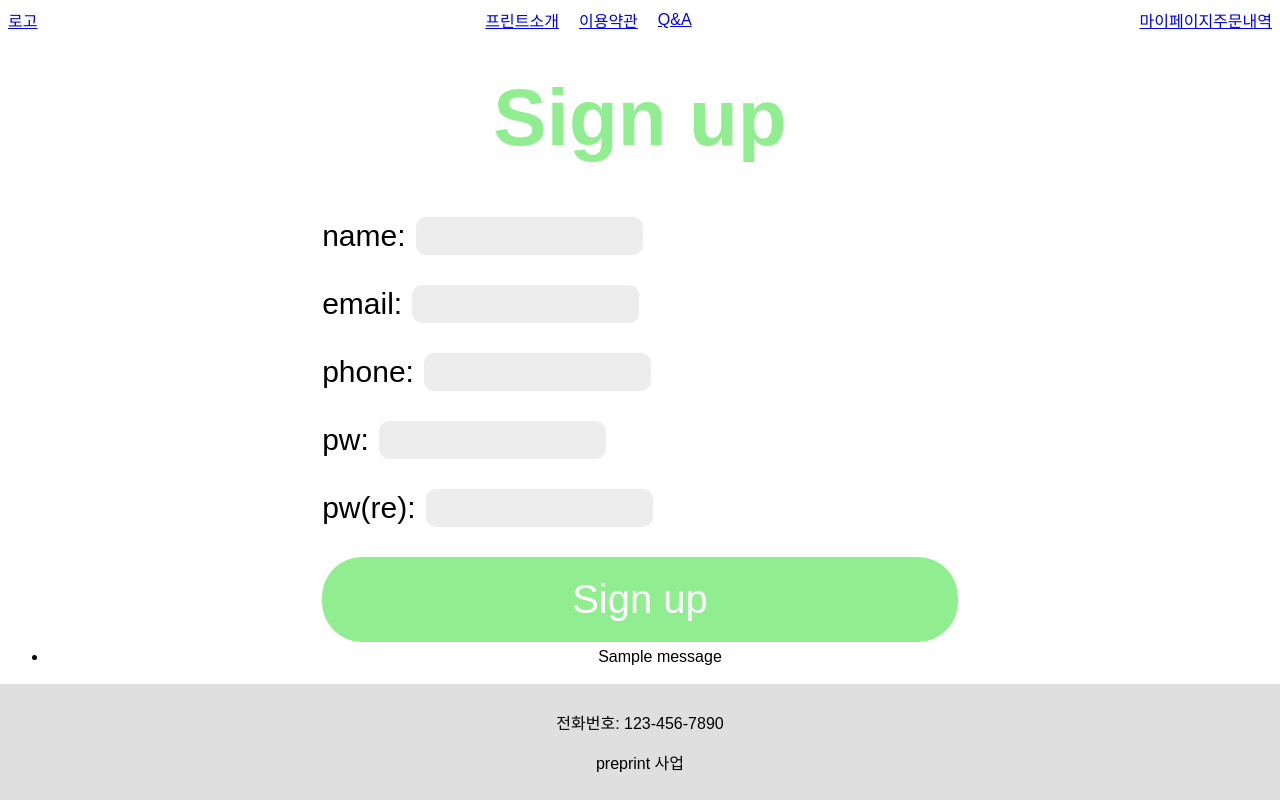
After one commit to euntaek4187/preprint-cloud-service, a Django app: template templates/accounts/print_signup.html in a window 1280 px wide. The commit adds this page. Run offline with Django 4.2, Linux system fonts and the light colour scheme; the template is opened without the code that fills it, so the values that code supplies are empty, except form fields; tables that the repository leaves empty hold one stand-in row (values such as "Sample post"); one stand-in notice (Sample message) is shown; form fields are guessed from the names that the template uses.

Commit message:
feature-update

```diff
--- a/config/urls.py
+++ b/config/urls.py
@@ -8,6 +8,7 @@ from preprint.views import *
 urlpatterns = [
     path('admin/', admin.site.urls),
     path('', main, name="main"),
+    path('upload/', upload, name="upload"),
     path('accounts/', include('accounts.urls')),
     path('preprint/', include('preprint.urls')),
 ]
--- a/preprint/urls.py
+++ b/preprint/urls.py
@@ -4,5 +4,6 @@ from preprint.views import *
 app_name = 'preprint'
 
 urlpatterns = [
-
+    path('mypage/', mypage, name='mypage'),
+    path('cloud_history/', cloud_history, name='cloud_history'),
 ]
--- /dev/null
+++ b/static/css/account.css
@@ -0,0 +1,73 @@
+
+/* 로그인 페이지 */
+/* .login_form {
+    max-width: 500px;
+    margin: 0 auto;
+}  */
+.login-info-space {
+    width: 100%;
+    padding: 10px;
+    box-sizing: border-box;
+    border: 1px solid #ccc;
+    background-color: #f0f0f0;
+    border-radius: 4px;
+    max-width: 400px;
+}
+
+
+.login-button {
+    padding: 20px 250px 20px 250px;
+    background-color: #90EE90;
+    border: none;
+    cursor: pointer;
+    font-size: 40px;
+    border-radius: 40px;
+    color: white;
+}
+
+.login-button:hover {
+    background-color: #80DD80;
+}
+
+.login-form-group {
+    display: flex;
+    align-items: center;
+    margin-bottom: 30px;
+}
+
+.login-form-group label {
+    margin-right: 10px;
+    font-size: 30px;
+}
+
+/* 회원가입 */
+
+.signup-form-group {
+    display: flex;
+    align-items: center;
+    margin-bottom: 30px;
+}
+
+.signup-form-group label {
+    margin-right: 10px;
+    font-size: 30px;
+}
+
+input[type="text"], input[type="password"], input[type="email"] {
+    /* width: 100%; */
+    padding: 10px;
+    background-color: #EDEDED;
+    border: none;
+    border-radius: 10px;
+    font-size: 1em;
+}
+
+.signup-button {
+    background-color: #90EE90;
+    padding: 20px 250px 20px 250px;
+    font-size: 40px;
+    border-radius: 40px;
+    cursor: pointer;
+    border: none;
+    color: white;
+}
--- /dev/null
+++ b/static/css/style.css
@@ -0,0 +1,136 @@
+/* 메인페이지 css */
+body {
+    font-family: Arial, sans-serif;
+}
+
+.preprint-logo{
+    width: 130px;
+}
+
+.navbar {
+    display: flex;
+    justify-content: space-between;
+    align-items: center;
+}
+
+.navbar-left, .navbar-center, .navbar-right {
+    display: flex;
+    align-items: center;
+}
+
+.navbar-center a {
+    margin: 0 10px;
+}
+
+.content {
+text-align: center;
+}
+
+.logo {
+    color: #90EE90;
+    margin-top: 50px;
+    font-size: 80px;
+}
+
+.print-start-button {
+    background-color: #90EE90;
+    padding: 20px 250px 20px 250px;
+    border-radius: 40px;
+    border: none;
+    cursor: pointer;
+    font-size: 40px;
+    color: white;
+}
+
+.authentication {
+margin-top: 10px;
+}
+
+.logout-link {
+display: block;
+font-size: 12px;
+margin-top: 5px;
+}
+
+.footer {
+background-color: #dfdfdf;
+padding: 10px;
+text-align: center;
+position: fixed;
+bottom: 0;
+width: 100%;
+left: 0;
+box-sizing: border-box;
+}
+
+.print-main{
+    position: relative;
+    top: 150px;
+}
+
+/* 프린트디테일 페이지 */
+.detail-form-group {
+    display: flex;
+    align-items: center;
+    margin-bottom: 20px;
+}
+
+.detail-form-group h2 {
+    margin-right: 20px;
+}
+
+.centered-form-container {
+    display: flex;
+    justify-content: center;
+    align-items: center;
+    height: calc(100vh - (200px));
+}
+
+.color-space{
+    background-color: #EDEDED;
+    padding: 17px 40px 17px 40px;
+    border-radius: 20px;
+    border: none;
+    cursor: pointer;
+    font-size: 20px;
+}
+
+.pw-space{
+    background-color: #EDEDED;
+    padding: 10px 20px 10px 20px;
+    border-radius: 20px;
+    border: none;
+    cursor: pointer;
+    font-size: 40px;
+}
+
+.pw-submit-button {
+    background-color: #90EE90;
+    padding: 5px 20px 5px 20px;
+    border-radius: 20px;
+    border: none;
+    cursor: pointer;
+    font-size: 40px;
+    color: white;
+}
+
+/* 결제 페이지 */
+.payment-files{
+    background-color: #EDEDED;
+    padding: 10px 20px 10px 20px;
+    border-radius: 20px;
+    border: none;
+    cursor: pointer;
+    font-size: 20px;
+}
+
+.payment-file-container {
+    background-color: #EDEDED;
+    padding: 10px;
+    margin-top: 20px;
+    border-radius: 5px;
+    border-radius: 30px;
+    max-width: 900px;
+    margin-left: auto;
+    margin-right: auto;
+}
--- /dev/null
+++ b/templates/accounts/print_signup.html
@@ -0,0 +1,52 @@
+
+
+{% extends 'main.html' %}
+{% load static %}
+{% block title %}회원가입{% endblock %}
+
+{% block additional_head %}
+<link rel="stylesheet" href="{% static 'css/account.css' %}?after">
+{% endblock %}
+
+{% block content %}
+<div class="centered-form-container">
+    <form action="" method="POST" enctype="multipart/form-data">
+        {% csrf_token %}
+        <h1 class="logo">Sign up</h1>
+        <div class="login-container">
+            <div class="signup-form-group">
+                <label for="{{ form.username.id_for_label }}">name:</label>
+                {{ form.username }}
+            </div>
+            <div class="signup-form-group">
+                <label for="{{ form.email.id_for_label }}">email:</label>
+                {{ form.email }}
+            </div>
+            <div class="signup-form-group">
+                <label for="{{ form.phone.id_for_label }}">phone:</label>
+                {{ form.phone }}
+            </div>
+            <div class="signup-form-group">
+                <label for="{{ form.password1.id_for_label }}">pw:</label>
+                {{ form.password1 }}
+            </div>
+            <div class="signup-form-group">
+                <label for="{{ form.password2.id_for_label }}">pw(re):</label>
+                {{ form.password2 }}
+            </div>
+        </div>
+        <div>
+            <input type="submit" value="Sign up" class="signup-button">
+        </div>
+    </form>
+</div>
+
+{% if messages %}
+<ul class="messages">
+    {% for message in messages %}
+    <li{% if message.tags %} class="{{ message.tags }}"{% endif %}>{{ message }}</li>
+    {% endfor %}
+</ul>
+{% endif %}
+
+{% endblock %}
--- a/templates/main.html
+++ b/templates/main.html
@@ -1,11 +1,38 @@
+{% load static %}
 <!DOCTYPE html>
 <html lang="en">
 <head>
     <meta charset="UTF-8">
     <meta name="viewport" content="width=device-width, initial-scale=1.0">
-    <title>Document</title>
+    <title>{% block title %}{% endblock %} | pre-print</title>
+    <link rel="stylesheet" href="{% static 'css/style.css' %}?after">
+    {% block additional_head %}
+    {% endblock %}
 </head>
 <body>
-    <h1>test</h1>
+    <div class="navbar">
+        <div class="navbar-left">
+            <a href="{% url 'main' %}">
+                로고
+            </a>
+        </div>
+        <div class="navbar-center">
+            <a href="#">프린트소개</a>
+            <a href="#">이용약관</a>
+            <a href="#">Q&A</a>
+        </div>
+        <div class="navbar-right">
+            <a href="{% url 'preprint:mypage' %}">마이페이지</a>
+            <a href="{% url 'preprint:cloud_history' %}">주문내역</a>
+        </div>
+    </div>
+    <div class="content">
+        {% block content %}
+        {% endblock %}
+    </div>
+    <div class="footer">
+        <p>전화번호: 123-456-7890</p>
+        <p>preprint 사업</p>
+    </div>
 </body>
 </html>
```
Also changed, not shown: accounts/views.py (+8 -1 lines), preprint/views.py (+60 -2 lines), static/css/preprint.css (added, +54 -0 lines), templates/accounts/print_login.html (added, +27 -0 lines), templates/preprint/cloud_history.html (added, +33 -0 lines), templates/preprint/mypage.html (added, +21 -0 lines), templates/print_main.html (added, +24 -0 lines), templates/print_upload.html (added, +41 -0 lines), static/img/logo.png (added), static/img/mypage.png (added), static/img/payment.png (added), static/img/preprint-logo.png (added).
